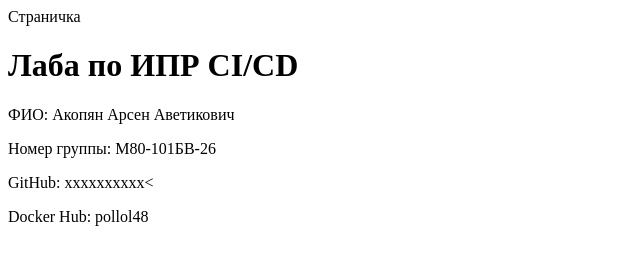
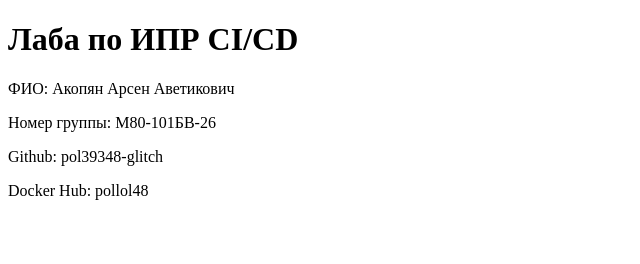
Before and after one commit to pol39348-glitch/pol39348-glitch--ci-cd-lab, a plain HTML site: page index.html in a window 1280 px wide. Shown: the whole page, without its empty margins (0-640 px from the left). Drawn offline with Linux system fonts and the light colour scheme.

```diff
--- a/index.html
+++ b/index.html
@@ -2,13 +2,13 @@
 <html lang="ru">
   <head>
     <meta charset="utf-8">
-    <tite>Страничка</title>
+    <title>Страничка</title>
   </head>
   <body>
     <h1>Лаба по ИПР CI/CD</h1>
     <p>ФИО: Акопян Арсен Аветикович</p>
 	<p>Номер группы: М80-101БВ-26</p>
-    <p>GitHub: xxxxxxxxxx<
+    <p>Github: pol39348-glitch</p>
     <p>Docker Hub: pollol48</p>
-  </bod>
+  </body>
 </html>
```
